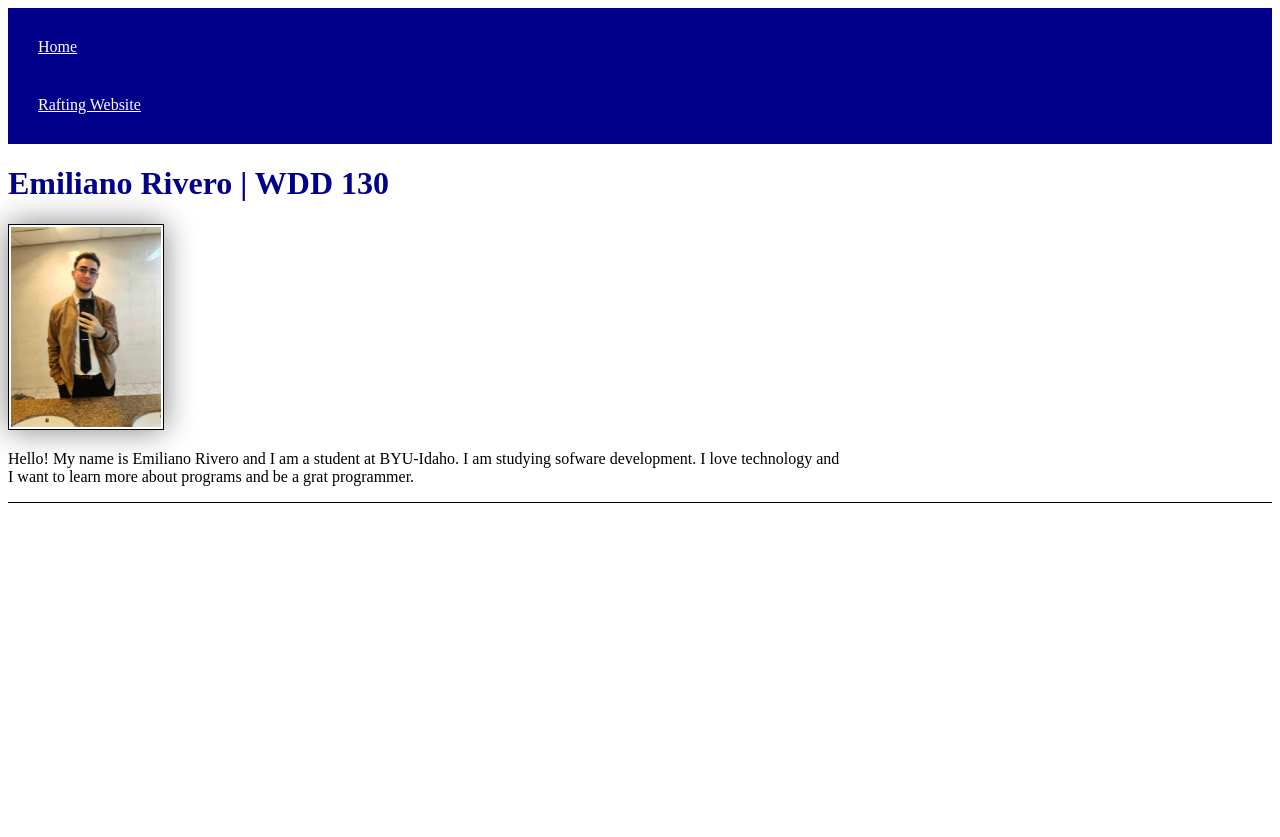
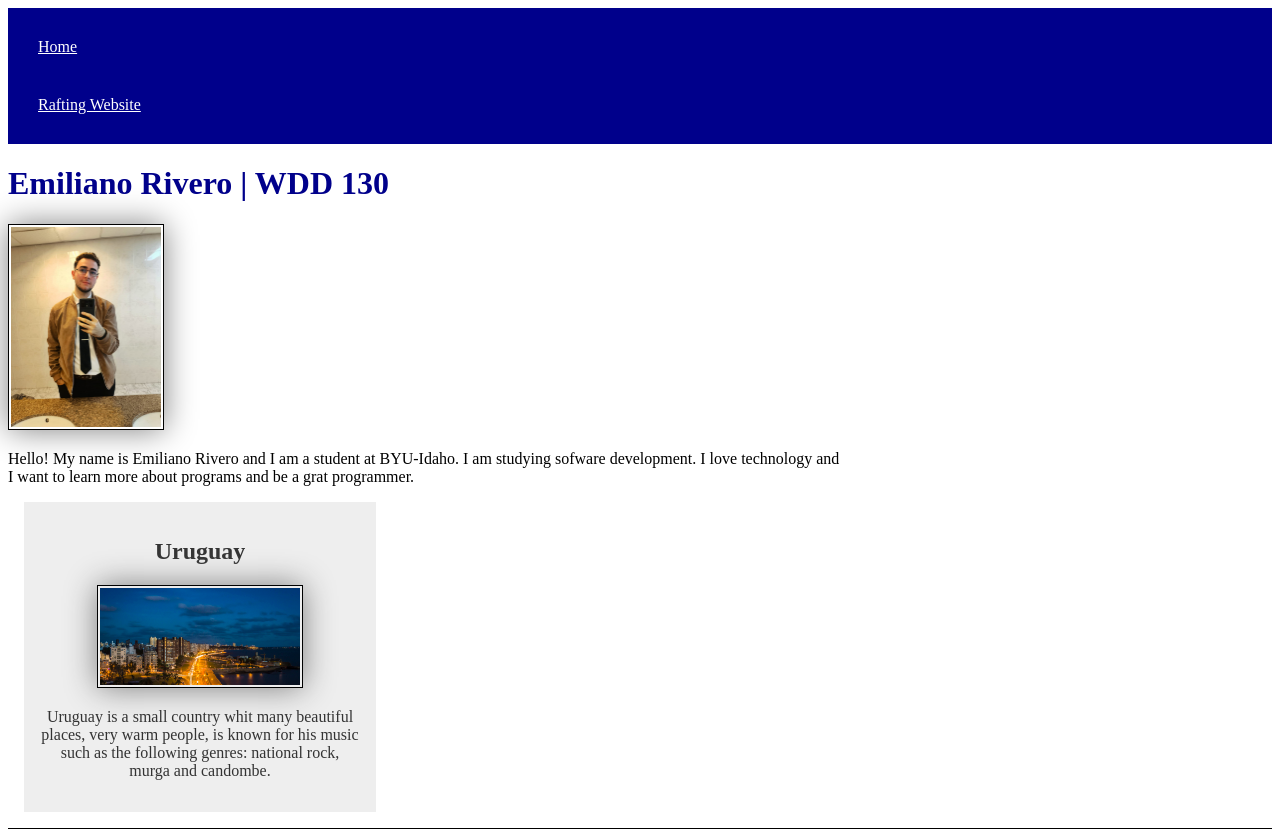
Before and after one commit to EmiRivero2003/wdd130, a plain HTML site: page index.html in a window 1280 px wide. Before the commit the page ends 800 px from the top, so only its background shows below. Drawn offline with Linux system fonts and the light colour scheme.

Commit message:
update new changes

```diff
--- a/index.html
+++ b/index.html
@@ -4,6 +4,8 @@
     <meta charset="UTF-8">
     <meta name="viewport" content="width=device-width, initial-scale=1.0">
     <title>Emiliano Rivero | WDD 130</title>
+    <meta name="description" content="I am Emiliano Rivero I'm from Uruguay and I studying sofware development in BYU-Idaho. The purpose of this page is to show my preogress as I gradually become a programmer. And I hope that inspire you to achive your goals and that you become what you want to be.">
+    <meta name="author" content="Emiliano Rivero">
      <link rel="stylesheet" href="styles/styles.css">
 </head>
 
@@ -18,9 +20,13 @@
         <h1>Emiliano Rivero | WDD 130</h1>
         <img src="images/WhatsApp Image 2025-05-14 at 21.38.13_aae907de.jpg" alt="Emiliano Rivero profile Picture" width="100">
         <p>Hello! My name is Emiliano Rivero and I am a student at BYU-Idaho. I am studying sofware development.
-            I love technology and I want to learn more about programs and be a grat programmer.
-    </p>
+            I love technology and I want to learn more about programs and be a grat programmer.</p>
     </main>
+    <aside>
+        <h2>Uruguay</h2>
+        <img src="images/Uruguay-GettyImages-878008222.jpg" alt="Uruguay | UNOPS" width>
+        <p>Uruguay is a small country whit many beautiful places, very warm people, is known for his music such as the following genres: national rock, murga and candombe.</p>
+    </aside>
     <footer>
 
     </footer>
```
Also changed, not shown: images/Uruguay-GettyImages-878008222.jpg (added), images/uruguay-1734598996452.jpg (added).
